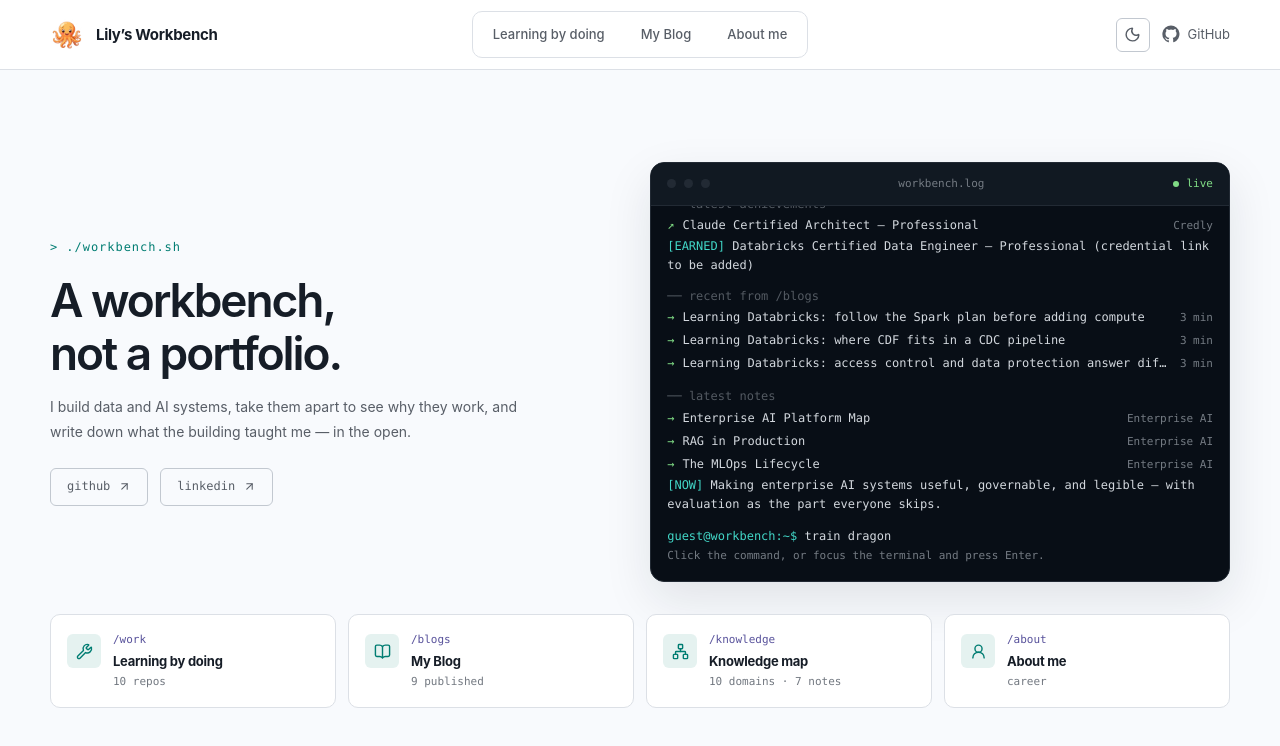
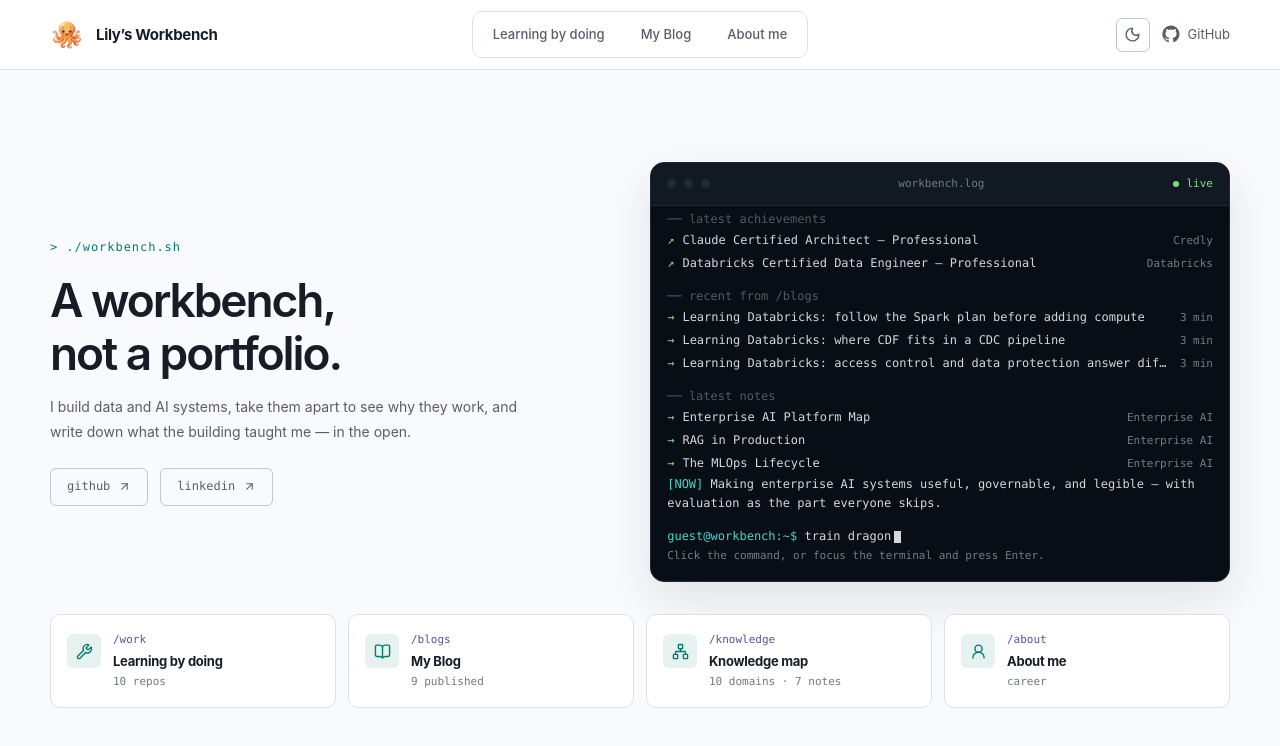
Before and after one commit to Lily-Feng/Lily-Feng.github.io, a React (Vite) app: page / in a window 1280 px wide. Shown: the top 746 px of the page. Built offline with nearby package versions, Linux system fonts and the light colour scheme.

Commit message:
added databricks cert for data engineer, pro

```diff
--- a/src/components/BootTerminal.tsx
+++ b/src/components/BootTerminal.tsx
@@ -22,7 +22,7 @@ function buildLines(): Line[] {
   return [
     { kind: "head", text: "latest achievements" },
     { kind: "entry", href: "https://www.credly.com/badges/f05563fe-19bb-42b8-8c97-3c3fba108300", label: "Claude Certified Architect — Professional", meta: "Credly" },
-    { kind: "log", tag: "earned", text: "Databricks Certified Data Engineer — Professional (credential link to be added)", tone: "ok" },
+    { kind: "entry", href: "https://credentials.databricks.com/2e2529b8-37b7-44ce-a4e2-b7234fe47208#acc.6KT9qkrz", label: "Databricks Certified Data Engineer — Professional", meta: "Databricks" },
     { kind: "head", text: "recent from /blogs" },
     ...posts.slice(0, 3).map((document): Line => (
       isExternal(document)
```
